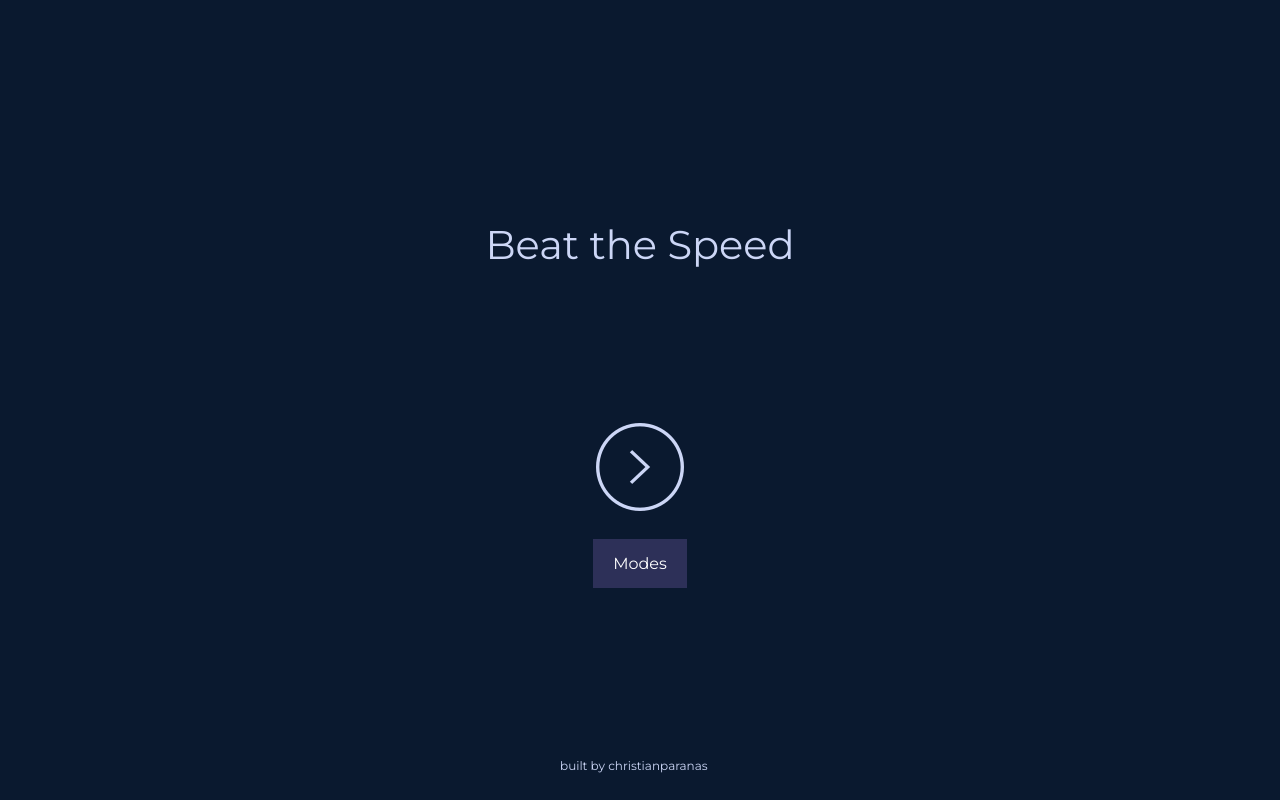
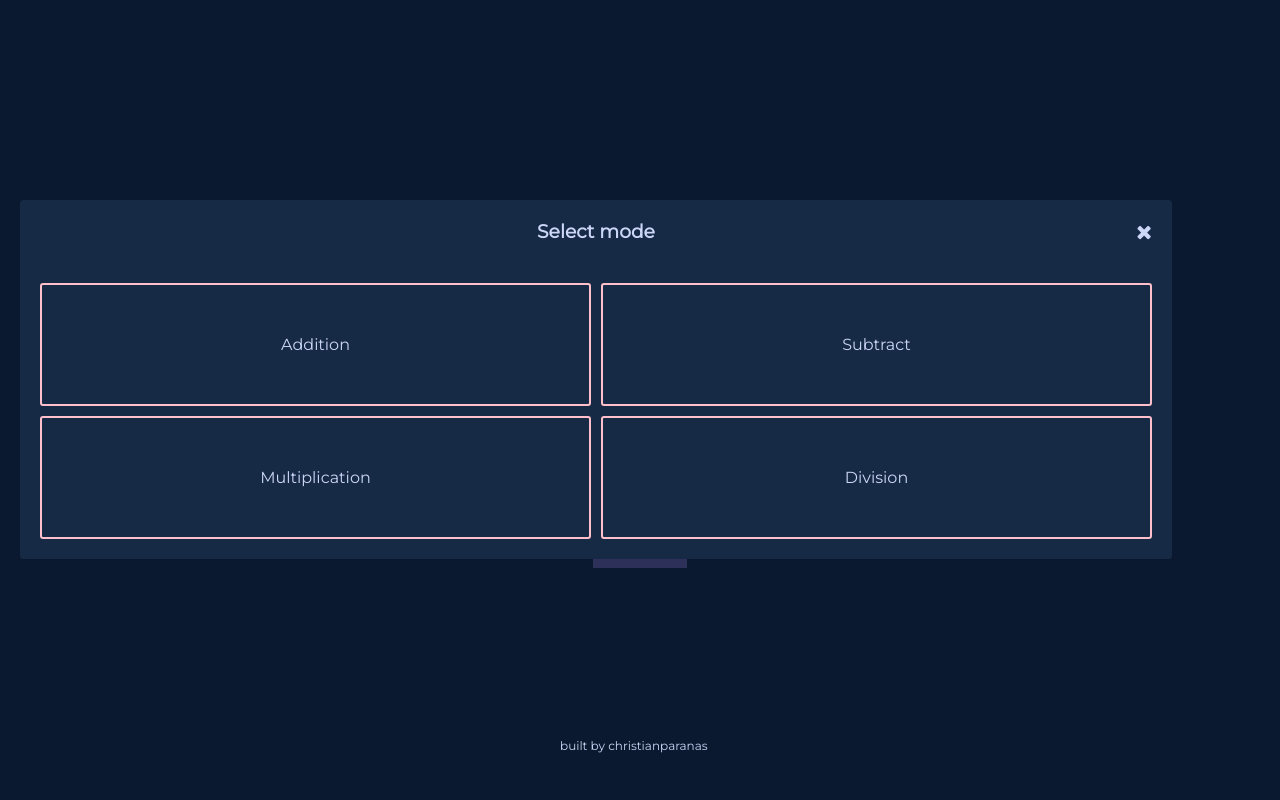
Before and after one commit to christiannparanas/BeatThe-Speed, a plain HTML site: page index.html in a window 1280 px wide. Both pictures are taken after a click on the button "Modes". Drawn offline with nearby package versions, Linux system fonts and the light colour scheme.

Commit message:
modemodal

```diff
--- a/assets/scripts/index.js
+++ b/assets/scripts/index.js
@@ -4,7 +4,8 @@ new Vue({
       pre: false,
       pre1: false,
       pre2: false,
-      home: true
+      home: true,
+      modeModal: false
    },
    methods: {
       preload: function() {
@@ -18,6 +19,14 @@ new Vue({
             }, 2500)
 
         }, 2000)
+      },
+      mModal: function() {
+         setTimeout(() => {
+            this.modeModal = true
+         }, 300)
+      },
+      closemModal: function() {
+         this.modeModal = false
       }
    },
    // call the preload function on page load
--- a/assets/scss/index.scss
+++ b/assets/scss/index.scss
@@ -34,6 +34,48 @@ body {
       .container {
          padding: 20px;
          text-align: center;
+         position: relative;
+
+         .mode-modal {
+            z-index: 2;
+            position: absolute;
+            top: 200px;
+            border-radius: 4px;
+            background-color: #172A45;
+            width: 90%;
+            padding: 20px;
+
+            .closebtn {
+               font-size: 20px;
+               position: absolute;
+               top: 20px;
+               right: 20px;
+
+               i {
+                  transition: color .3s ease;
+               }
+
+               i:hover {
+                  color: #3cefff;
+               }
+            }
+
+            .categ {
+               margin-top: 40px;
+               display: grid;
+               grid-template-columns: 1fr 1fr;
+               grid-row-gap: 10px;
+               grid-column-gap: 10px;
+            }
+
+            .categ > div {
+               border: 2px solid pink;
+               padding: 50px 20px;
+               border-radius: 3px;
+
+            }
+
+         }
 
          .brand {
             margin-top: 25vh;
@@ -41,7 +83,7 @@ body {
          }
 
          .btns {
-            margin: 150px 0 30px 0;
+            margin: 130px 0 30px 0;
             position: relative;
 
             .start {
--- a/index.html
+++ b/index.html
@@ -5,6 +5,7 @@
    <meta name="viewport" content="width=device-width, initial-scale=1.0">
    <link rel="stylesheet" href="./assets/scss/index.css">
    <link rel="stylesheet" href="https://cdnjs.cloudflare.com/ajax/libs/animate.css/4.0.0/animate.min.css"/>
+   <link rel="stylesheet" href="https://cdnjs.cloudflare.com/ajax/libs/font-awesome/4.7.0/css/font-awesome.min.css">
    <script src="./assets/scripts/vue.js"></script>
    <title>Beat the Speed</title>
 </head>
@@ -16,13 +17,23 @@
       </div>
       <div v-if="home" class="home">
          <div class="container">
+            <div v-if="modeModal" class="mode-modal">
+               <h3>Select mode</h3>
+               <div class="closebtn"><i @click="closemModal" class="fa fa-close"></i></div>
+               <div class="categ">
+                  <div class="add">Addition</div>
+                  <div class="sub">Subtract</div>
+                  <div class="mul">Multiplication</div>
+                  <div class="div">Division</div>
+               </div>
+            </div>
             <div class="brand">Beat the Speed</div>
             <div class="btns">
                <div class="start">
                   <img src="./assets/img/arrow.png" alt="">
                </div>
                <div class="modes">
-                  <button>Modes</button>
+                  <button @click="mModal" >Modes</button>
                </div>
                <div class="built">
                   built by christianparanas
```
Also changed, not shown: assets/scss/index.css, 1 other file.
